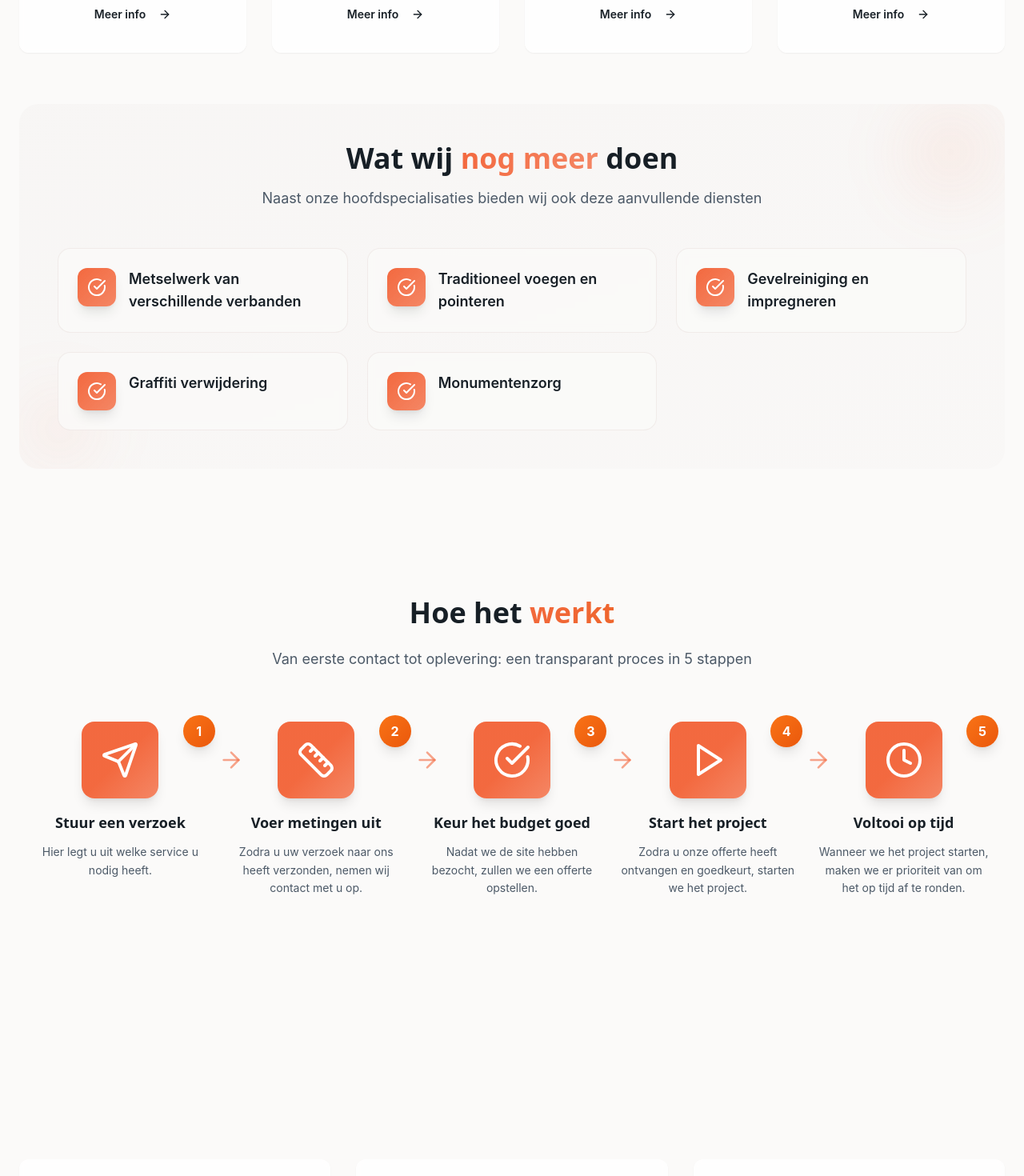
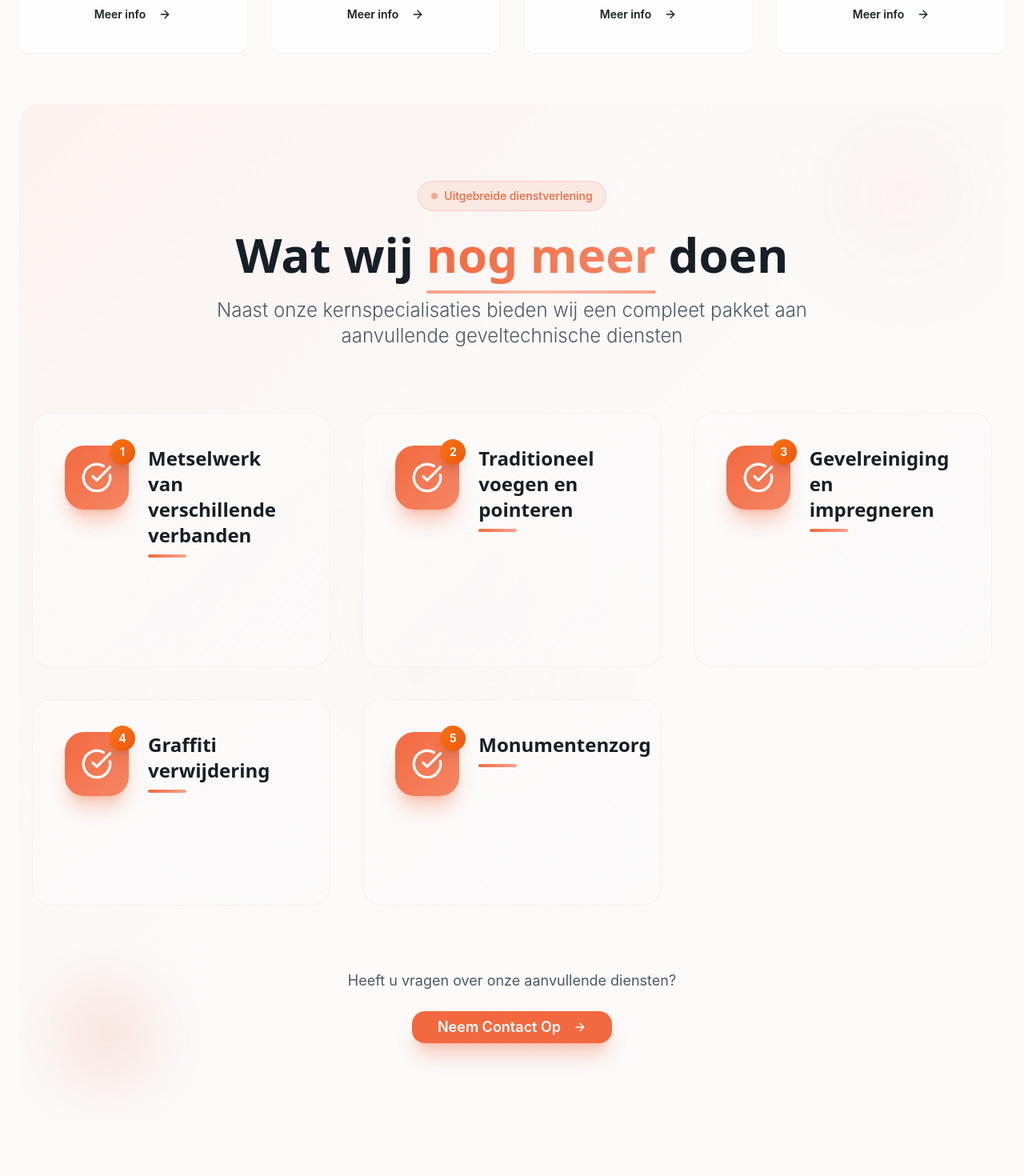
Before and after one commit to AramDawara123/smbgeveltechniek, a React (Vite) app: page / in a window 1280 px wide. Shown: the part 1660-3130 px from the top of the page at 80% size. Built offline with nearby package versions, Linux system fonts and the light colour scheme.

Commit message:
Improve "Wat wij nog meer doen" section
De "Wat wij nog meer doen" sectie is verder verbeterd met een verfijnder design, inclusief nieuwe visuele elementen en een verbeterde lay-out.

```diff
--- a/src/components/Services.tsx
+++ b/src/components/Services.tsx
@@ -92,41 +92,93 @@ const Services = () => {
           ))}
         </div>
 
-        {/* Additional Services - Enhanced Design */}
-        <div className="relative bg-gradient-to-br from-muted/50 to-muted/30 rounded-xl sm:rounded-2xl md:rounded-3xl p-6 sm:p-8 md:p-10 lg:p-12 mb-8 sm:mb-10 md:mb-12 lg:mb-16 xl:mb-20 overflow-hidden">
-          {/* Background decoration */}
-          <div className="absolute top-0 right-0 w-32 h-32 bg-gradient-to-br from-primary/10 to-primary/5 rounded-full blur-2xl"></div>
-          <div className="absolute bottom-0 left-0 w-24 h-24 bg-gradient-to-tr from-primary/5 to-primary/10 rounded-full blur-2xl"></div>
+        {/* Additional Services - Premium Design */}
+        <div className="relative py-12 sm:py-16 md:py-20 lg:py-24 mb-8 sm:mb-10 md:mb-12 lg:mb-16 xl:mb-20 overflow-hidden">
+          {/* Advanced Background Elements */}
+          <div className="absolute inset-0 bg-gradient-to-br from-primary/5 via-background to-primary/3 rounded-3xl"></div>
+          <div className="absolute top-10 right-10 w-40 h-40 bg-gradient-to-br from-primary/20 to-primary/5 rounded-full blur-3xl animate-pulse"></div>
+          <div className="absolute bottom-10 left-10 w-32 h-32 bg-gradient-to-tr from-primary/10 to-primary/20 rounded-full blur-2xl animate-pulse" style={{animationDelay: '1s'}}></div>
+          <div className="absolute top-1/2 left-1/2 transform -translate-x-1/2 -translate-y-1/2 w-96 h-96 bg-gradient-to-r from-primary/5 to-transparent rounded-full blur-3xl opacity-60"></div>
 
-          <div className="relative">
-            <div className="text-center mb-8 sm:mb-10 md:mb-12">
-              <h3 className="font-display text-2xl sm:text-3xl md:text-4xl font-bold text-foreground mb-3 sm:mb-4">
-                Wat wij <span className="bg-gradient-to-r from-primary to-primary/80 bg-clip-text text-transparent">nog meer</span> doen
+          <div className="relative container mx-auto px-4">
+            {/* Premium Header */}
+            <div className="text-center mb-12 sm:mb-16 md:mb-20 animate-fade-in">
+              <div className="inline-flex items-center gap-2 bg-primary/10 backdrop-blur-sm px-4 py-2 rounded-full text-primary text-sm font-medium mb-6 border border-primary/20">
+                <div className="w-2 h-2 bg-primary rounded-full animate-pulse"></div>
+                Uitgebreide dienstverlening
+              </div>
+              <h3 className="font-display text-3xl sm:text-4xl md:text-5xl lg:text-6xl font-bold text-foreground mb-6 leading-tight">
+                Wat wij <span className="relative">
+                  <span className="bg-gradient-to-r from-primary via-primary/90 to-primary/80 bg-clip-text text-transparent">nog meer</span>
+                  <div className="absolute -bottom-2 left-0 right-0 h-1 bg-gradient-to-r from-primary/60 via-primary/40 to-primary/60 rounded-full"></div>
+                </span> doen
               </h3>
-              <p className="text-muted-foreground text-sm sm:text-base md:text-lg max-w-2xl mx-auto leading-relaxed">
-                Naast onze hoofdspecialisaties bieden wij ook deze aanvullende diensten
+              <p className="text-muted-foreground text-lg sm:text-xl md:text-2xl max-w-3xl mx-auto leading-relaxed font-light">
+                Naast onze kernspecialisaties bieden wij een compleet pakket aan aanvullende geveltechnische diensten
               </p>
             </div>
 
-            <div className="grid grid-cols-1 sm:grid-cols-2 lg:grid-cols-3 gap-4 sm:gap-5 md:gap-6">
+            {/* Premium Service Cards */}
+            <div className="grid grid-cols-1 md:grid-cols-2 xl:grid-cols-3 gap-6 sm:gap-8 md:gap-10">
               {additionalServices.map((service, index) => (
                 <div
                   key={index}
-                  className="group bg-background/80 backdrop-blur-sm border border-border/50 rounded-xl sm:rounded-2xl p-4 sm:p-5 md:p-6 hover:shadow-xl hover:border-primary/30 transition-all duration-500 hover:-translate-y-2 animate-fade-in"
-                  style={{ animationDelay: `${index * 0.1}s` }}
+                  className="group relative bg-gradient-to-br from-background/90 via-background/80 to-background/70 backdrop-blur-lg border border-border/30 rounded-2xl sm:rounded-3xl p-6 sm:p-8 md:p-10 hover:shadow-2xl hover:shadow-primary/20 hover:border-primary/40 transition-all duration-700 hover:-translate-y-4 animate-fade-in overflow-hidden"
+                  style={{ animationDelay: `${index * 0.15}s` }}
                 >
-                  <div className="flex items-start gap-3 sm:gap-4">
-                    <div className="w-10 h-10 sm:w-12 sm:h-12 bg-gradient-to-br from-primary to-primary/80 rounded-xl flex items-center justify-center flex-shrink-0 group-hover:scale-110 group-hover:rotate-6 transition-all duration-500 shadow-lg">
-                      <CheckCircle className="w-5 h-5 sm:w-6 sm:h-6 text-white" />
+                  {/* Card Background Effects */}
+                  <div className="absolute inset-0 bg-gradient-to-br from-primary/5 via-transparent to-primary/10 opacity-0 group-hover:opacity-100 transition-opacity duration-700 rounded-2xl sm:rounded-3xl"></div>
+                  <div className="absolute top-0 right-0 w-20 h-20 bg-gradient-to-br from-primary/20 to-transparent rounded-full blur-xl opacity-0 group-hover:opacity-100 transition-opacity duration-700"></div>
+
+                  <div className="relative">
+                    {/* Enhanced Icon */}
+                    <div className="flex items-start gap-4 sm:gap-6 mb-6">
+                      <div className="relative">
+                        <div className="w-16 h-16 sm:w-20 sm:h-20 bg-gradient-to-br from-primary via-primary/90 to-primary/80 rounded-2xl sm:rounded-3xl flex items-center justify-center flex-shrink-0 group-hover:scale-110 group-hover:rotate-3 transition-all duration-700 shadow-xl shadow-primary/30 group-hover:shadow-2xl group-hover:shadow-primary/40">
+                          <CheckCircle className="w-8 h-8 sm:w-10 sm:h-10 text-white group-hover:scale-110 transition-transform duration-500" />
+                        </div>
+                        {/* Floating Badge */}
+                        <div className="absolute -top-2 -right-2 w-6 h-6 sm:w-8 sm:h-8 bg-gradient-to-br from-orange-500 to-orange-600 rounded-full flex items-center justify-center text-white font-bold text-xs sm:text-sm shadow-lg group-hover:scale-125 transition-transform duration-500">
+                          {index + 1}
+                        </div>
+                        {/* Glow Effect */}
+                        <div className="absolute inset-0 bg-gradient-to-br from-primary to-primary/80 rounded-2xl sm:rounded-3xl blur-lg opacity-0 group-hover:opacity-30 transition-opacity duration-700 -z-10"></div>
+                      </div>
+
+                      {/* Service Text */}
+                      <div className="flex-1 min-w-0">
+                        <h4 className="text-foreground font-bold text-lg sm:text-xl md:text-2xl leading-tight group-hover:text-primary transition-colors duration-500 mb-2">
+                          {service}
+                        </h4>
+                        <div className="w-12 h-1 bg-gradient-to-r from-primary to-primary/60 rounded-full group-hover:w-full transition-all duration-700"></div>
+                      </div>
                     </div>
-                    <div className="flex-1 min-w-0">
-                      <p className="text-foreground font-semibold text-sm sm:text-base md:text-lg leading-tight group-hover:text-primary transition-colors duration-300">
-                        {service}
+
+                    {/* Hover Content */}
+                    <div className="opacity-0 group-hover:opacity-100 transition-all duration-700 transform translate-y-4 group-hover:translate-y-0">
+                      <p className="text-muted-foreground text-sm sm:text-base leading-relaxed">
+                        Professionele uitvoering met hoogwaardige materialen en jarenlange ervaring.
                       </p>
                     </div>
                   </div>
+
+                  {/* Bottom Accent */}
+                  <div className="absolute bottom-0 left-0 right-0 h-1 bg-gradient-to-r from-transparent via-primary/60 to-transparent opacity-0 group-hover:opacity-100 transition-opacity duration-700"></div>
                 </div>
               ))}
+            </div>
+
+            {/* Bottom CTA */}
+            <div className="text-center mt-12 sm:mt-16 md:mt-20 animate-fade-in" style={{animationDelay: '0.8s'}}>
+              <p className="text-muted-foreground text-base sm:text-lg mb-6">
+                Heeft u vragen over onze aanvullende diensten?
+              </p>
+              <Button asChild className="bg-gradient-to-r from-primary via-primary/90 to-primary/80 text-white px-8 py-4 text-lg font-semibold rounded-2xl shadow-xl shadow-primary/30 hover:shadow-2xl hover:shadow-primary/40 hover:scale-105 transition-all duration-500 border-0">
+                <Link to="/contact">
+                  Neem Contact Op
+                  <ArrowRight className="ml-2 w-5 h-5" />
+                </Link>
+              </Button>
             </div>
           </div>
         </div>
```
